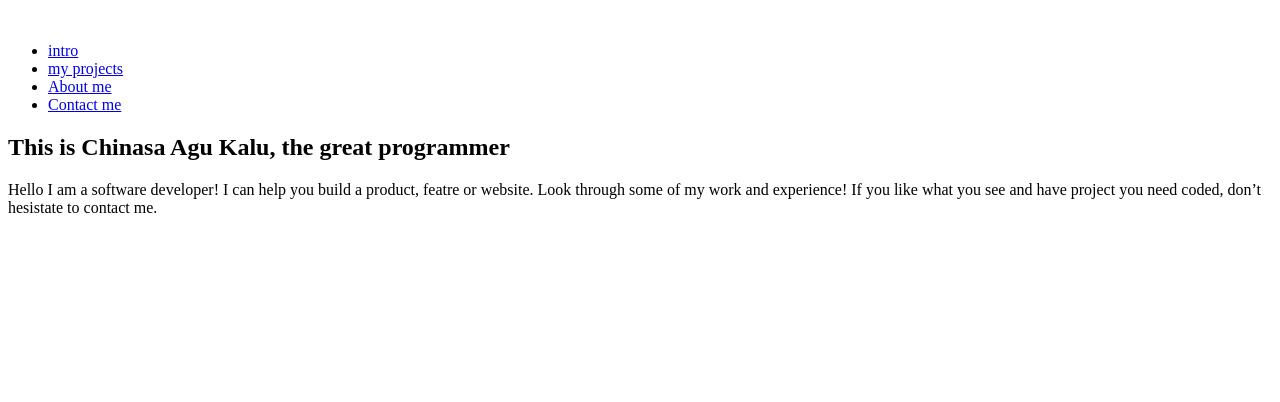
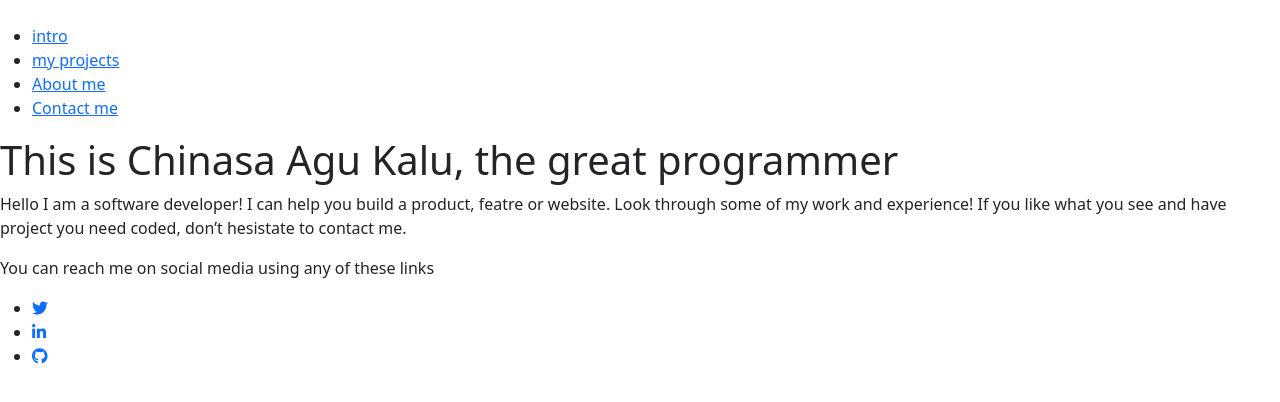
Before and after one commit to Nasa28/Portfolio, a plain HTML site: page index.html in a window 1280 px wide. Drawn offline with nearby package versions, Linux system fonts and the light colour scheme.

Commit message:
add social links section

```diff
--- a/index.html
+++ b/index.html
@@ -4,6 +4,8 @@
   <meta charset="UTF-8">
   <meta http-equiv="X-UA-Compatible" content="IE=edge">
   <meta name="viewport" content="width=device-width, initial-scale=1.0">
+  <link href="https://cdn.jsdelivr.net/npm/bootstrap@5.0.1/dist/css/bootstrap.min.css" rel="stylesheet" integrity="sha384-+0n0xVW2eSR5OomGNYDnhzAbDsOXxcvSN1TPprVMTNDbiYZCxYbOOl7+AMvyTG2x" crossorigin="anonymous">
+  <script src="https://kit.fontawesome.com/d5a9387878.js" crossorigin="anonymous"></script>
   <title>Portfolio</title>
 </head>
 <body>
@@ -20,6 +22,7 @@
       </ul>
     </nav>
   </header>
+  <!--Introduction section-->
   <section class="intro" id ="intro">
     <h1 class="intro_text">
       This is Chinasa Agu Kalu, the great programmer
@@ -28,5 +31,18 @@
       Hello I am a software developer! I can help you build a product, featre or website. Look through some of my work and experience! If you like what you see and have project you need coded, don’t hesistate to contact me.
     </p>
   </section>
+
+  <!--Social media links-->
+
+  <section class="social_links">
+    <p>
+      You can reach me on social media using any of these links
+    </p>
+    <ul class="social_list">
+      <li class="social_items"><a href="#" class="social_link"><i class="fab fa-twitter"></i></a></li>
+      <li class="social_items"><a href="#" class="social_link"><i class="fab fa-linkedin-in"></i></a></li>
+      <li class="social_items"><a href="#" class="social_link"><i class="fab fa-github"></i></a></li>
+    </ul>
+  </section>
 </body>
 </html>
```
